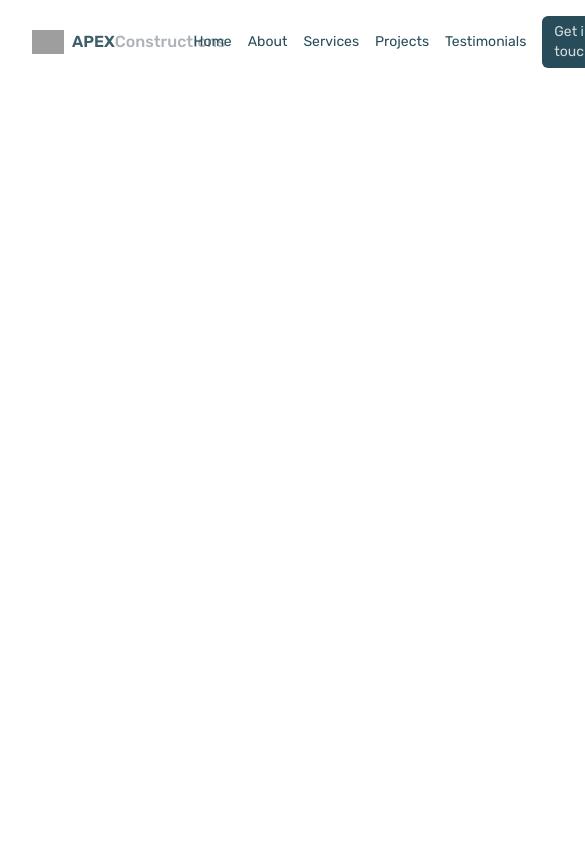
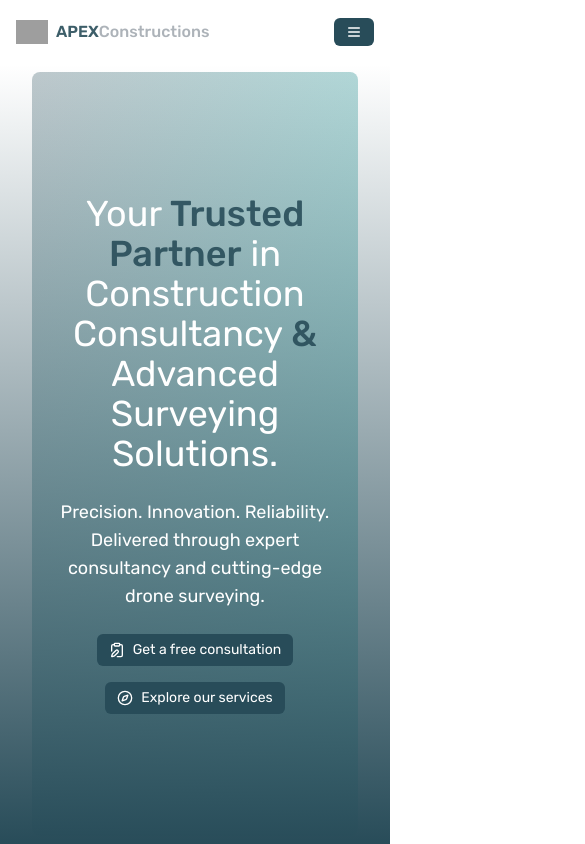
Before and after one commit to DavidMANZI-093/apex, a Next.js app: page / in a window 390 px wide. Shown: the whole page, 585 px wide, since content can reach past the window. Built offline with nearby package versions, Linux system fonts and the light colour scheme; grey boxes are pictures that could not be loaded.

Commit message:
feat: create and enhance responsive header and home page components
- Add new button and docker components
- Update header and navigation styling
- Improve layout and page components
- Ensure responsive design across all components
- Update package dependencies

```diff
--- a/src/app/globals.css
+++ b/src/app/globals.css
@@ -18,3 +18,32 @@ body {
   --color-midnight-green: rgb(40, 76, 89);
   --color-tiffany-blue: rgb(109, 218, 211);
 }
+
+/* Animation keyframes */
+@keyframes frameFocus {
+  0% {
+    transform: scale(1);
+    z-index: 0;
+  }
+  25% {
+    transform: scale(1.1);
+    z-index: 1;
+  }
+  50% {
+    transform: scale(1);
+    z-index: 0;
+  }
+  75% {
+    transform: scale(1);
+    z-index: 0;
+  }
+  100% {
+    transform: scale(1);
+    z-index: 0;
+  }
+}
+
+/* Animation classes */
+/* .frame-focus-1 { animation: frameFocus 12s ease-in-out infinite; }
+.frame-focus-2 { animation: frameFocus 12s ease-in-out infinite 3s; }
+.frame-focus-3 { animation: frameFocus 12s ease-in-out infinite 6s; } */
--- a/src/app/layout.tsx
+++ b/src/app/layout.tsx
@@ -1,11 +1,12 @@
 import type { Metadata } from "next";
 import { Rubik } from "next/font/google";
 import "./globals.css";
+import Header from "@/components/header";
 
 const rubik = Rubik({
   variable: "--font-rubik",
   subsets: ["latin"],
-})
+});
 
 export const metadata: Metadata = {
   title: "APEX Constructions",
@@ -13,6 +14,19 @@ export const metadata: Metadata = {
     "A leading construction consultancy and advanced surveying firm, " +
     "delivering precision-driven solutions through drone technology, " +
     "GIS, and expert project management across Rwanda and beyond.",
+  keywords: [
+    "APEX",
+    "Constructions",
+    "Rwanda",
+    "Drone",
+    "Surveying",
+    "GIS",
+    "Construction",
+    "Consultancy",
+    "Project",
+    "Management",
+  ],
+  authors: [{ name: "APEX Constructions" }, { name: "MANZI David" }],
 };
 
 export default function RootLayout({
@@ -25,7 +39,10 @@ export default function RootLayout({
       <body
         className={`h-screen w-screen bg-white absolute z-0 ${rubik.variable} antialiased`}
       >
-        {children}
+        <div className="relative flex flex-col h-full w-full">
+          <Header />
+          {children}
+        </div>
       </body>
     </html>
   );
--- a/src/app/page.tsx
+++ b/src/app/page.tsx
@@ -1,10 +1,23 @@
-import Header from "@/components/header";
+"use client"
+
+import Docker from "@/components/docker"
+import { Button } from "@/components/buttons"
+import { ClipboardPen, Compass } from "lucide-react"
+import Em from "@/components/em"
 
 const Home = () => {
   return (
-    <div className="h-full w-full">
-        <Header />
+    <div className="relative flex flex-col items-center justify-center h-[calc(100vh-64px)] w-full">
+    <Docker />
+    <div className="relative w-full h-full flex flex-col items-center gap-6 justify-center  bg-gradient-to-b from-transparent to-midnight-green">
+      <h1 className="sm:!px-32 !px-12 font-semibold !text-4xl text-center text-white">Your <Em>Trusted Partner</Em> in Construction Consultancy <Em>&</Em> Advanced Surveying Solutions.</h1>
+      <h2 className="sm:!px-36 !px-12 font-semibold !text-lg text-center text-white">Precision. Innovation. Reliability. Delivered through expert consultancy and cutting-edge drone surveying.</h2>
+      <div className="flex sm:flex-row flex-col items-center gap-4">
+        <Button text="Get a free consultation" icon={ClipboardPen} />
+        <Button text="Explore our services" icon={Compass} />
+      </div>
     </div>
+</div>
   )
 }
 
--- /dev/null
+++ b/src/components/buttons.tsx
@@ -0,0 +1,42 @@
+"use client"
+
+import { LucideIcon } from 'lucide-react'
+import Link from 'next/link'
+import React from 'react'
+
+type Props = {
+    text?: string;
+    invert?: boolean;
+    icon?: LucideIcon;
+    href?: string;
+    onClick?: () => void;
+    shadow?: boolean;
+}
+
+const Button = (props: Props) => {
+  return (
+    <button className={`!px-[12px] !py-[6px] flex items-center gap-2 !rounded-md cursor-pointer active:!bg-midnight-green/90 ${props.invert ? "!bg-white !text-midnight-green" : "!bg-midnight-green !text-white"} ${props.shadow ? " !shadow-lg shadow-midnight-green" : ""}`} onClick={props.onClick}>
+        {props.icon && <props.icon className="w-4 h-4" />}
+        <p className={`font-normal text-sm ${props.invert ? "text-midnight-green" : "text-white"}`}>{props.text}</p>
+    </button>
+  )
+}
+
+const ButtonIcon = (props: Props) => {
+    return (
+        <button className={`!px-[12px] !py-[6px] flex items-center gap-2 !rounded-md cursor-pointer active:!bg-midnight-green/90 ${props.invert ? "!bg-white !text-midnight-green" : "!bg-midnight-green !text-white"}`} onClick={props.onClick}>
+            {props.icon && <props.icon className="w-4 h-4" />}
+        </button>
+    )
+}
+
+const ButtonLink = (props: Props) => {
+    return (
+        <Link href={props.href || "#"} className={`!px-[12px] !py-[6px] relative flex items-center justify-center gap-2 cursor-pointer active:!bg-midnight-green/10 !bg-white !text-midnight-green`} onClick={props.onClick}>
+            {props.icon && <props.icon className="w-4 h-4" />}
+            <p className={`relative flex items-center w-full font-normal text-sm text-midnight-green`}>{props.text}</p>
+        </Link>
+    )
+}
+
+export { Button, ButtonIcon, ButtonLink }
--- /dev/null
+++ b/src/components/docker.tsx
@@ -0,0 +1,15 @@
+import React from 'react'
+
+const Docker = () => {
+  return (
+    <div className="absolute top-0 left-0 grid sm:grid-cols-2 grid-cols-1 w-full h-full sm:!px-24 !px-8 sm:!py-16 !py-2 gap-2">
+        <div className="bg-gradient-to-br from-midnight-green/30 to-tiffany-blue/60 rounded-lg frame-focus-1"></div>
+        <div className="relative w-full h-full sm:grid hidden grid-rows-2 gap-2">
+            <div className="bg-gradient-to-br from-midnight-green/30 to-tiffany-blue/60 rounded-lg frame-focus-2"></div>
+            <div className="bg-gradient-to-br from-midnight-green/30 to-tiffany-blue/60 rounded-lg frame-focus-3"></div>
+        </div>
+    </div>
+  )
+}
+
+export default Docker
--- /dev/null
+++ b/src/components/em.tsx
@@ -0,0 +1,13 @@
+import React from 'react'
+
+type Props = {
+    children: React.ReactNode;
+}
+
+const Em = ({ children }: Props) => {
+  return (
+    <span className="inline font-medium text-midnight-green/90">{children}</span>
+  )
+}
+
+export default Em
--- a/src/components/header.tsx
+++ b/src/components/header.tsx
@@ -1,17 +1,36 @@
+"use client"
+
 import Image from "next/image"
 import NavLink from "./nav-link"
+import { Button, ButtonIcon, ButtonLink } from "./buttons"
+import {MessageSquareText, Menu, X, Home, Info, Briefcase, Box} from "lucide-react"
+import { useState, useEffect } from "react"
 
 const links = [
-    { href: "/", text: "Home" },
-    { href: "/about", text: "About" },
-    { href: "/services", text: "Services" },
-    { href: "/projects", text: "Projects" },
-    { href: "/testimonials", text: "Testimonials" },
+    { href: "/", text: "Home", icon: Home },
+    { href: "/about", text: "About", icon: Info },
+    { href: "/services", text: "Services", icon: Briefcase },
+    { href: "/projects", text: "Projects", icon: Box },
+    { href: "/testimonials", text: "Testimonials", icon: MessageSquareText },
 ]
 
 const Header = () => {
+    const [isOpen, setIsOpen] = useState(false)
+    const handleResize = () => {
+        if (window.innerWidth >= 768) {
+            setIsOpen(false)
+        }
+    }
+
+    useEffect(() => {
+        window.addEventListener("resize", handleResize)
+        return () => {
+            window.removeEventListener("resize", handleResize)
+        }
+    }, [])
+
   return (
-    <header className="w-full h-fit !px-8 !py-4 flex items-center justify-between border border-zinc-900">
+    <header className="relative w-full h-16 md:!px-8 !px-4 !py-4 flex items-center z-4 justify-between">
         <div className="flex items-center gap-2">
             <Image src="/icon1.png" alt="APEX Constructions" width={32} height={32} />
             <p className="font-normal text-base">
@@ -19,13 +38,27 @@ const Header = () => {
                 <span className="font-medium text-french-grey">Constructions</span>
             </p>
         </div>
-        <div className="flex items-center gap-4 mx-2">
+        {/* Desktop Menu */}
+        <div className="hidden md:flex items-center gap-4 mx-2">
             {links.map((link) => (
                 <NavLink key={link.href} href={link.href} text={link.text} />
             ))}
-            <button className="!bg-midnight-green !px-[12px] !py-[6px] !rounded-md cursor-pointer active:!bg-midnight-green/90">
-                <p className="font-normal text-sm text-white/80">Get in touch</p>
-            </button>
+            <Button text="Get in touch" icon={MessageSquareText} />
+        </div>
+        {/* Mobile Menu */}
+        <div className="md:hidden">
+            <ButtonIcon icon={isOpen ? X : Menu} onClick={() => setIsOpen(!isOpen)} />
+        </div>
+        <div className={`${isOpen ? "fixed" : "hidden"} top-16 left-0 backdrop-blur-sm w-screen h-screen`}>
+
+        </div>
+        <div className={`absolute ${isOpen ? "!h-fit flex flex-col" : "!h-0 hidden"} w-fit top-[70px] gap-2 !pr-6 right-0 z-5`}>
+            <ul className="relative bg-white w-fit rounded overflow-hidden !shadow-lg shadow-midnight-green">
+                {links.map((link) => (
+                    <ButtonLink key={link.href} href={link.href} text={link.text} icon={link.icon} />
+                ))}
+            </ul>
+            <Button shadow text="Get in touch" icon={MessageSquareText} />
         </div>
     </header>
   )
--- a/src/components/nav-link.tsx
+++ b/src/components/nav-link.tsx
@@ -1,14 +1,17 @@
+"use client";
+
 import React from 'react'
 import Link from 'next/link'
 
 type Props = {
     href: string;
     text: string;
+    onClick?: () => void;
 }
 
-const NavLink = ({ href, text }: Props) => {
+const NavLink = ({ href, text, onClick }: Props) => {
   return (
-    <Link href={href}>
+    <Link href={href} onClick={onClick}>
         <p className="font-normal text-midnight-green text-sm hover:text-verdigris active:!text-midnight-green/70">{text}</p>
     </Link>
   )
```
Also changed, not shown: package.json (+9 -8 lines), 1 other file (tests, documents, lock files or other folders).
